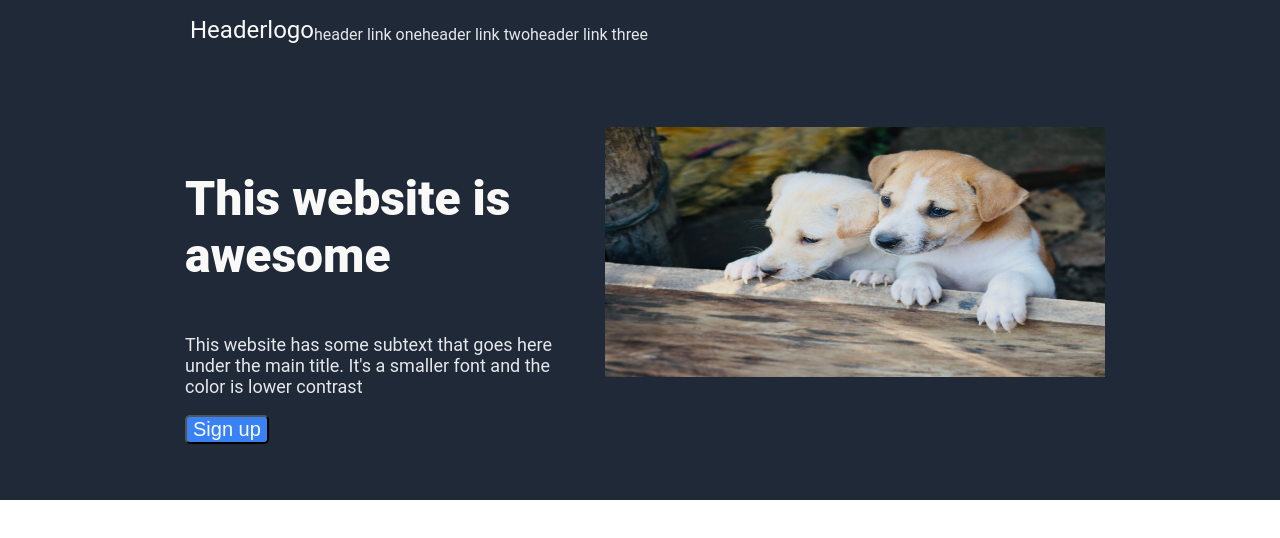
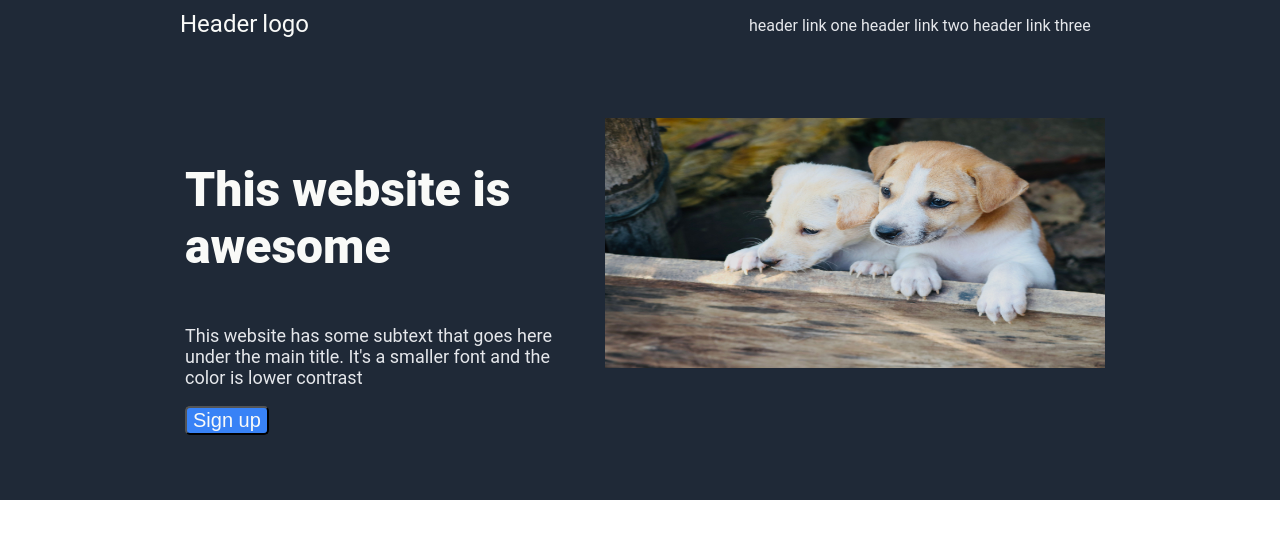
Before and after one commit to charliefenton-png/landing-page, a plain HTML site: page index.html in a window 1280 px wide. Drawn offline with Linux system fonts and the light colour scheme.

Commit message:
changed header to look close enough to reference

```diff
--- a/index.html
+++ b/index.html
@@ -8,13 +8,19 @@
 </head>
 <body>
   <div class="header">
-    <ul class="toplinks">
+    <div class="toplogolinks">
+      <div class="headerlogocontainer">
         <div class="headerlogoone">Header</div>
         <div class="headerlogotwo">logo</div>
+    </div>
+    <div class="toplinks">
+      <ul>
         <li class="toplinkone">header link one</li>
         <li class="toplinktwo">header link two</li>
         <li class="toplinkthree">header link three</li>
       </ul>
+    </div>
+    </div>
     <div class="middlecontainer">
       <div class="middleleft">
       <h1 class="toptext">This website is awesome</h1>
--- a/styles.css
+++ b/styles.css
@@ -20,6 +20,7 @@ height: 250px;
 li {
 list-style: none;
 color: #E5E7EB;
+display: inline;
 }
 
 .signupbutton {
@@ -74,7 +75,18 @@ gap: 20px;
 
 .toplinks {
 display: flex;
-max-height: fit-content;
-align-items: flex-end;
-margin-left: 150px;
 }
+
+
+.toplogolinks {
+display: flex;
+gap: 400px;
+}
+
+
+.headerlogocontainer {
+display: flex;
+gap: 5px;
+margin-left: 180px;
+margin-top: 10px;
+}
```
Lines whose indentation alone changed are shown as unchanged.
